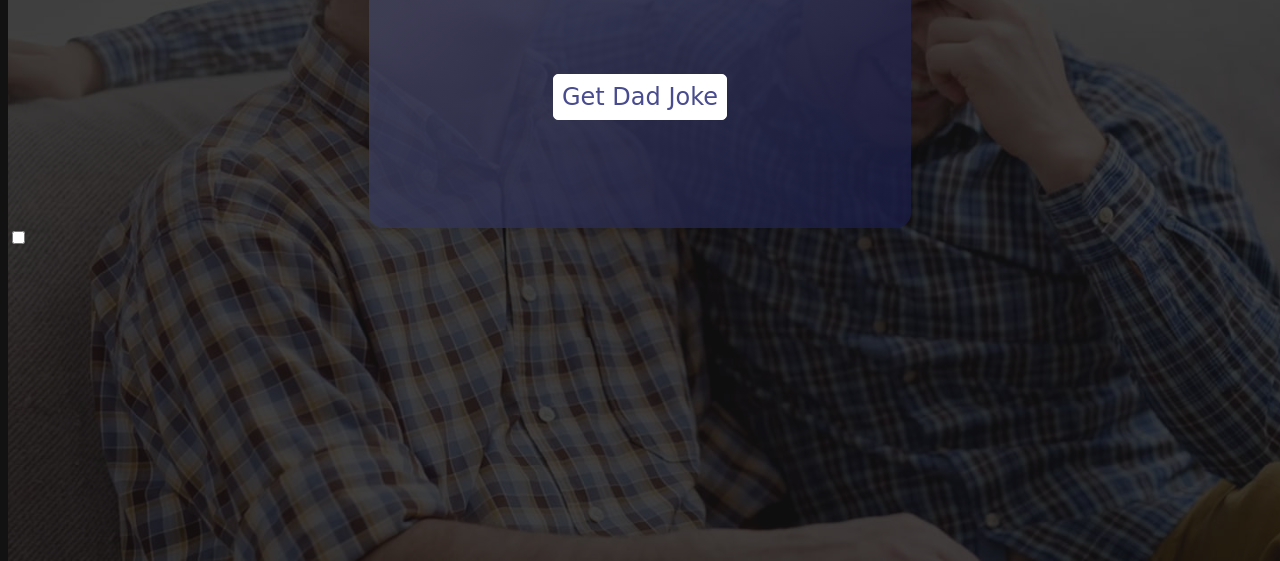
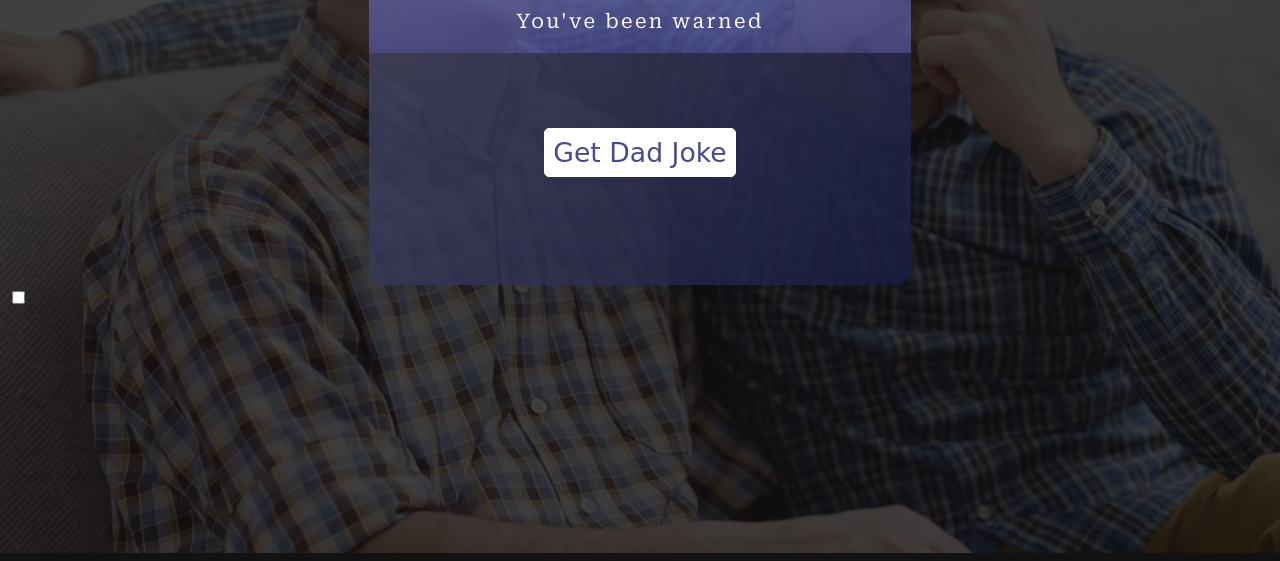
Before and after one commit to raissa-k/Chuck-Norris-jokes, a plain HTML site: page index.html in a window 1280 px wide. Shown: the part 247-808 px from the top of the page. Drawn offline with Linux system fonts and the light colour scheme; no server answers; a web font is replaced by a local one.

Commit message:
Adjusted font size. Removed a fconsole.log

```diff
--- a/css/style.css
+++ b/css/style.css
@@ -10,8 +10,8 @@
   content: "";
   position: absolute;
   z-index: -1;
-  top: 0;
-  left: 0;
+  top: -0.5rem;
+  left: -0.5rem;
   display: block;
   background-image: url(../img/dad-jokes.jpg);
   background-repeat: no-repeat;
@@ -35,6 +35,7 @@
 body {
   background-color: #121212;
   font-family: 'Roboto Serif', serif;
+  font-size: clamp(1rem, 0.45vw + 0.89rem, 1.25rem);
 }
 
 header{
@@ -148,29 +149,25 @@ form{
   text-shadow: #121212 2px 2px;
 }
 
-#joke p, #leonJoke p {
-  font-size: 1.5rem;
-}
-
 .getJoke {
   color:hsl(237, 33%, 42%);
   font-family: 'Short Stack', cursive;
+  font-size: clamp(1.25rem, 0.76vw + 1.06rem, 1.67rem);
   background:hsl(0, 0%, 100%);
   border: 1px solid hsl(0, 0%, 100%);
   border-radius: 5px;
   cursor: pointer;
   padding: 0.5rem;
-  font-size: 1.5rem;
 }
 
 .jokeBg .getJoke {
   color:hsl(24, 100%, 26%);
   font-family: 'Rye', cursive;
-  font-size: 1.5rem;
 }
 .jokeBg .getJoke span {
-  font-size: 3rem;
+  font-size: clamp(1.95rem, 1.83vw + 1.5rem, 2.96rem);
 }
+
 
 .getJoke:hover{
   color:hsl(237, 63%, 64%);
--- a/js/main.js
+++ b/js/main.js
@@ -13,7 +13,6 @@ function fetchNorris(){
       .then(res => res.json()) // parse response as JSON
       .then(data => {
         document.getElementById('jokeNorris').textContent = data.value
-        console.log(data)
       })
       .catch(err => {
           console.log(`error ${err}`)
@@ -27,7 +26,6 @@ function fetchNorris(){
         .then(res => res.json()) // parse response as JSON
         .then(data => {
           document.getElementById('jokeLeon').textContent = data.value
-          console.log(data)
         })
         .catch(err => {
             console.log(`error ${err}`)
@@ -41,7 +39,7 @@ function fetchNorris(){
         }
       });
       const joke = await jokeRes.json();
-      jokeDad.innerHTML = joke.joke;
+      jokeDad.textContent = joke.joke;
     }
 
 
```
